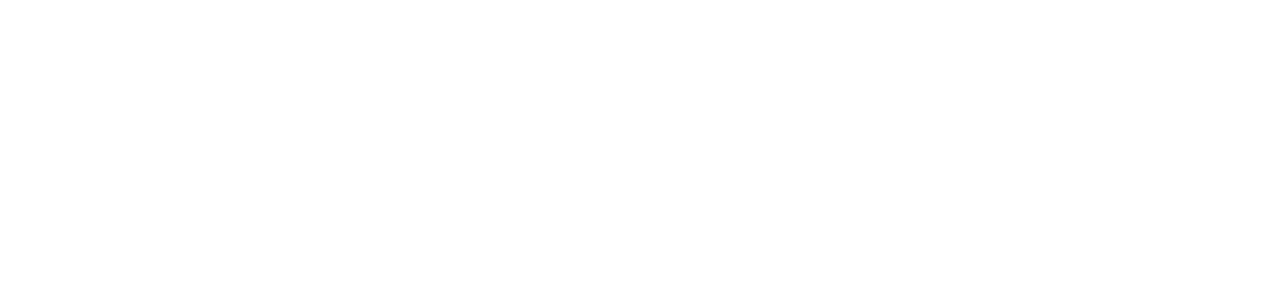
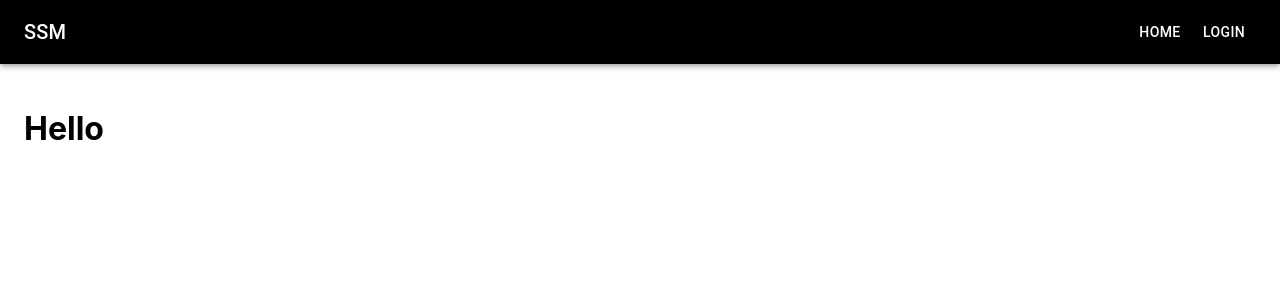
Before and after one commit to yahiaqous/Simple-Social-Media, a React (Create React App) app: page / in a window 1280 px wide. Shown: the top 300 px of the page. Built offline with nearby package versions, Linux system fonts and the light colour scheme.

Commit message:
Created the Header Component from MaterialUI Library

```diff
--- a/package.json
+++ b/package.json
@@ -3,6 +3,10 @@
   "version": "0.1.0",
   "private": true,
   "dependencies": {
+    "@emotion/react": "^11.10.6",
+    "@emotion/styled": "^11.10.6",
+    "@mui/icons-material": "^5.11.9",
+    "@mui/material": "^5.11.9",
     "@testing-library/jest-dom": "^5.16.5",
     "@testing-library/react": "^13.4.0",
     "@testing-library/user-event": "^13.5.0",
--- a/src/App.js
+++ b/src/App.js
@@ -1,7 +1,19 @@
 /** @format */
 
-function App() {
-  return <></>;
+import { Box, Toolbar } from '@mui/material';
+
+import Header from './components/Header';
+
+export default function App() {
+  return (
+    <Box sx={{ display: 'flex' }}>
+      <Header />
+
+      <Box component='main' sx={{ p: 3 }}>
+        <Toolbar />
+
+        <h1>Hello</h1>
+      </Box>
+    </Box>
+  );
 }
-
-export default App;
--- /dev/null
+++ b/src/components/Header.js
@@ -0,0 +1,110 @@
+/** @format */
+
+// Code from => https://mui.com/material-ui/react-app-bar/#responsive-app-bar-with-drawer
+
+import React, { useState } from 'react';
+import {
+  AppBar,
+  Box,
+  Divider,
+  Drawer,
+  IconButton,
+  List,
+  ListItem,
+  ListItemButton,
+  ListItemText,
+  Toolbar,
+  Typography,
+  Button,
+} from '@mui/material';
+import MenuIcon from '@mui/icons-material/Menu';
+
+const drawerWidth = 240;
+const pages = ['Home', 'Login'];
+
+export default function Header(props) {
+  const { window } = props;
+  const [mobileOpen, setMobileOpen] = useState(false);
+
+  const handleDrawerToggle = () => {
+    setMobileOpen((prevState) => !prevState);
+  };
+
+  // Small Screens
+  const drawer = (
+    <Box onClick={handleDrawerToggle} sx={{ textAlign: 'center' }}>
+      <Typography variant='h6' sx={{ my: 2 }}>
+        SSM
+      </Typography>
+
+      <Divider />
+
+      <List>
+        {pages.map((item) => (
+          <ListItem key={item} disablePadding>
+            <ListItemButton sx={{ textAlign: 'center' }}>
+              <ListItemText primary={item} />
+            </ListItemButton>
+          </ListItem>
+        ))}
+      </List>
+    </Box>
+  );
+
+  const container =
+    window !== undefined ? () => window().document.body : undefined;
+
+  return (
+    <>
+      {/* Large Screens */}
+      <AppBar component='nav' sx={{ backgroundColor: 'black' }}>
+        <Toolbar>
+          <IconButton
+            color='inherit'
+            aria-label='open drawer'
+            edge='start'
+            onClick={handleDrawerToggle}
+            sx={{ mr: 2, display: { sm: 'none' } }}>
+            <MenuIcon />
+          </IconButton>
+
+          <Typography
+            variant='h6'
+            component='div'
+            sx={{ flexGrow: 1, display: { xs: 'none', sm: 'block' } }}>
+            SSM
+          </Typography>
+
+          <Box sx={{ display: { xs: 'none', sm: 'block' } }}>
+            {pages.map((item) => (
+              <Button key={item} sx={{ color: 'white' }}>
+                {item}
+              </Button>
+            ))}
+          </Box>
+        </Toolbar>
+      </AppBar>
+
+      {/* Small Screens */}
+      <Box component='nav'>
+        <Drawer
+          container={container}
+          variant='temporary'
+          open={mobileOpen}
+          onClose={handleDrawerToggle}
+          ModalProps={{
+            keepMounted: true, // Better open performance on mobile.
+          }}
+          sx={{
+            display: { xs: 'block', sm: 'none' },
+            '& .MuiDrawer-paper': {
+              boxSizing: 'border-box',
+              width: drawerWidth,
+            },
+          }}>
+          {drawer}
+        </Drawer>
+      </Box>
+    </>
+  );
+}
```
Also changed, not shown: 1 other file (tests, documents, lock files or other folders).
